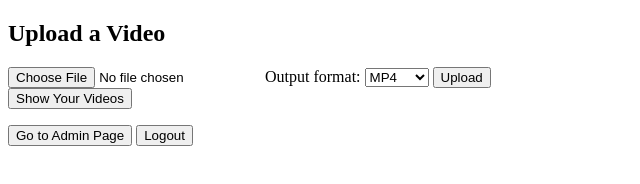
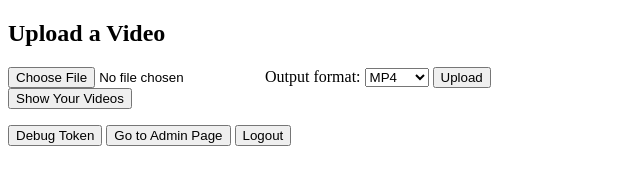
Before and after one commit to shon1t/cab432-projects, a website: page public/upload.html in a window 1280 px wide. Shown: the whole page, without its empty margins (0-640 px from the left). Drawn offline with Linux system fonts and the light colour scheme.

Commit message:
debug admin

```diff
--- a/public/js/app.js
+++ b/public/js/app.js
@@ -321,6 +321,27 @@ if (videoListButton) {
   });
 }
 
+// Debug function to check JWT token contents
+function debugToken() {
+  const token = localStorage.getItem("authToken");
+  if (token) {
+    try {
+      const payload = JSON.parse(atob(token.split('.')[1]));
+      console.log("JWT Token Payload:", payload);
+      console.log("User Groups:", payload['cognito:groups']);
+      console.log("Is Admin:", (payload['cognito:groups'] || []).includes('Admin'));
+
+      // Show alert with user info
+      alert(`User: ${payload['cognito:username']}\nGroups: ${(payload['cognito:groups'] || []).join(', ') || 'None'}\nIs Admin: ${(payload['cognito:groups'] || []).includes('Admin')}`);
+    } catch (err) {
+      console.error("Error decoding token:", err);
+      alert("Error decoding token");
+    }
+  } else {
+    alert("No auth token found");
+  }
+}
+
 // Handle logout button
 const logoutButton = document.getElementById("logoutButton");
 
--- a/public/upload.html
+++ b/public/upload.html
@@ -24,6 +24,7 @@
   <p id="status"></p>
   <p id="downloadLink"></p>
 
+  <button onclick="debugToken()">Debug Token</button>
   <button id="adminButton">Go to Admin Page</button>
 
   <button id="logoutButton">Logout</button>
```
